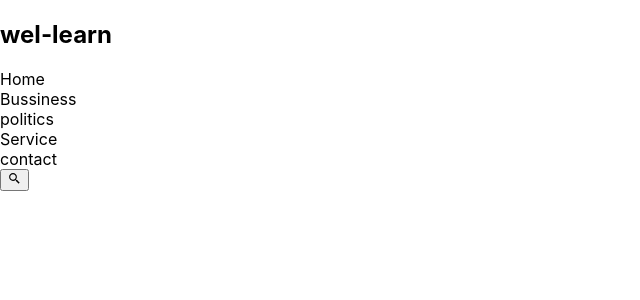
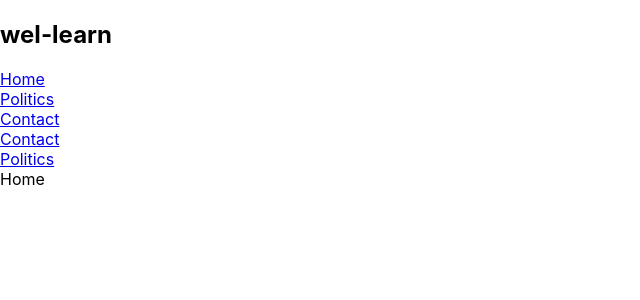
Before and after one commit to praladchy/reactapp, a React (Create React App) app: page / in a window 1280 px wide. Shown: the top 300 px of the page, without its empty margins (0-640 px from the left). Built offline with nearby package versions, Linux system fonts and the light colour scheme.

Commit message:
statics data and bottom navbar

```diff
--- a/src/App.js
+++ b/src/App.js
@@ -1,14 +1,22 @@
 import React from "react";
 import "./App.css";
-import {Topnavigation} from "./Component/Navigation/topnavigation/Topnavigation";
+import { Topnavigation } from "./Component/Navigation/topnavigation/Topnavigation";
 import Button from "./Shared/buttonfield/Button";
-import {BiSearchAlt2} from "react-icons/bi";
+import { Route, Routes } from "react-router-dom";
+import { BiSearchAlt2 } from "react-icons/bi";
+import Home from "./Pages/Home/Home";
+import Politics from "./Pages/Politics/Politics";
+import Contact from "./Pages/Contact/Contact";
 function App() {
   return (
-    <div>
+    <>
       <Topnavigation />
-      <Button icon={<BiSearchAlt2 />} />
-    </div>
+      <Routes>
+        <Route path="/" element={<Home />} />
+        <Route path="/politics" element={<Politics />} />
+        <Route path="/contact" element={<Contact />} />
+      </Routes>
+    </>
   );
 }
 
--- /dev/null
+++ b/src/Component/Navigation/bottomnavigation/BottomNavigation.jsx
@@ -0,0 +1,14 @@
+import { NavLink } from "react-router-dom";
+const BottomNavigation = ({NavData}) => {
+
+  return (
+    <div className="bottom-nav-container">
+      {NavData.map((each, index) => (
+        <div className="bottom-nav" key={index}>
+          <NavLink to={each.url}>{each.lable}</NavLink>
+        </div>
+      ))}
+    </div>
+  );
+};
+export default BottomNavigation;
--- a/src/Component/Navigation/topnavigation/Topnavigation.jsx
+++ b/src/Component/Navigation/topnavigation/Topnavigation.jsx
@@ -1,4 +1,6 @@
 import React from "react";
+import BottomNavigation from "../bottomnavigation/BottomNavigation";
+import { NavData } from "../../../Statics Data/StaticsData";
 // import search from "../../Shared/inputfield/search";
 // import { FiSearch } from "react-icons/fi";
 // import button from '../../shared/buttonfield/button';
@@ -20,12 +22,9 @@ const Topnavigation = () => {
             {/* </div> */}
           </div>
         </div>
-        <div classname="home-contaner">Home</div>
-        <div classname="bussiness-container">Bussiness</div>
-        <div classname="politics-container">politics</div>
-        <div classname="service-container">Service</div>
-
-        <div classname="contact-container">contact</div>
+          <div className="bottom-nav-containers-layout">
+            <BottomNavigation NavData={NavData}/>
+          </div>
       </div>
     </div>
   );
--- /dev/null
+++ b/src/Pages/Contact/Contact.jsx
@@ -0,0 +1,9 @@
+import React from 'react'
+
+const Contact = () => {
+  return (
+    <div>Contact</div>
+  )
+}
+
+export default Contact
--- /dev/null
+++ b/src/Pages/Home/Home.jsx
@@ -0,0 +1,9 @@
+import React from 'react'
+
+const Home = () => {
+  return (
+    <div>Home</div>
+  )
+}
+
+export default Home
--- /dev/null
+++ b/src/Pages/Politics/Politics.jsx
@@ -0,0 +1,9 @@
+import React from 'react'
+
+const Politics = () => {
+  return (
+    <div>Politics</div>
+  )
+}
+
+export default Politics
--- /dev/null
+++ b/src/Statics Data/StaticsData.jsx
@@ -0,0 +1,23 @@
+const NavData=[
+    {
+        lable: "Home",
+        url: "/",
+      },
+      {
+        lable: "Politics",
+        url: "/politics",
+      },
+      {
+        lable: "Contact",
+        url: "/contact",
+      },
+      {
+        lable: "Contact",
+        url: "/contact",
+      },
+      {
+        lable: "Politics",
+        url: "/politics",
+      },
+]
+export {NavData}
--- a/src/index.js
+++ b/src/index.js
@@ -3,11 +3,14 @@ import ReactDOM from 'react-dom/client';
 import './index.css';
 import App from './App';
 import reportWebVitals from './reportWebVitals';
-
+import {BrowserRouter} from 'react-router-dom'
 const root = ReactDOM.createRoot(document.getElementById('root'));
 root.render(
   <React.StrictMode>
+    <BrowserRouter>
     <App />
+    </BrowserRouter>
+
   </React.StrictMode>
 );
 
```
